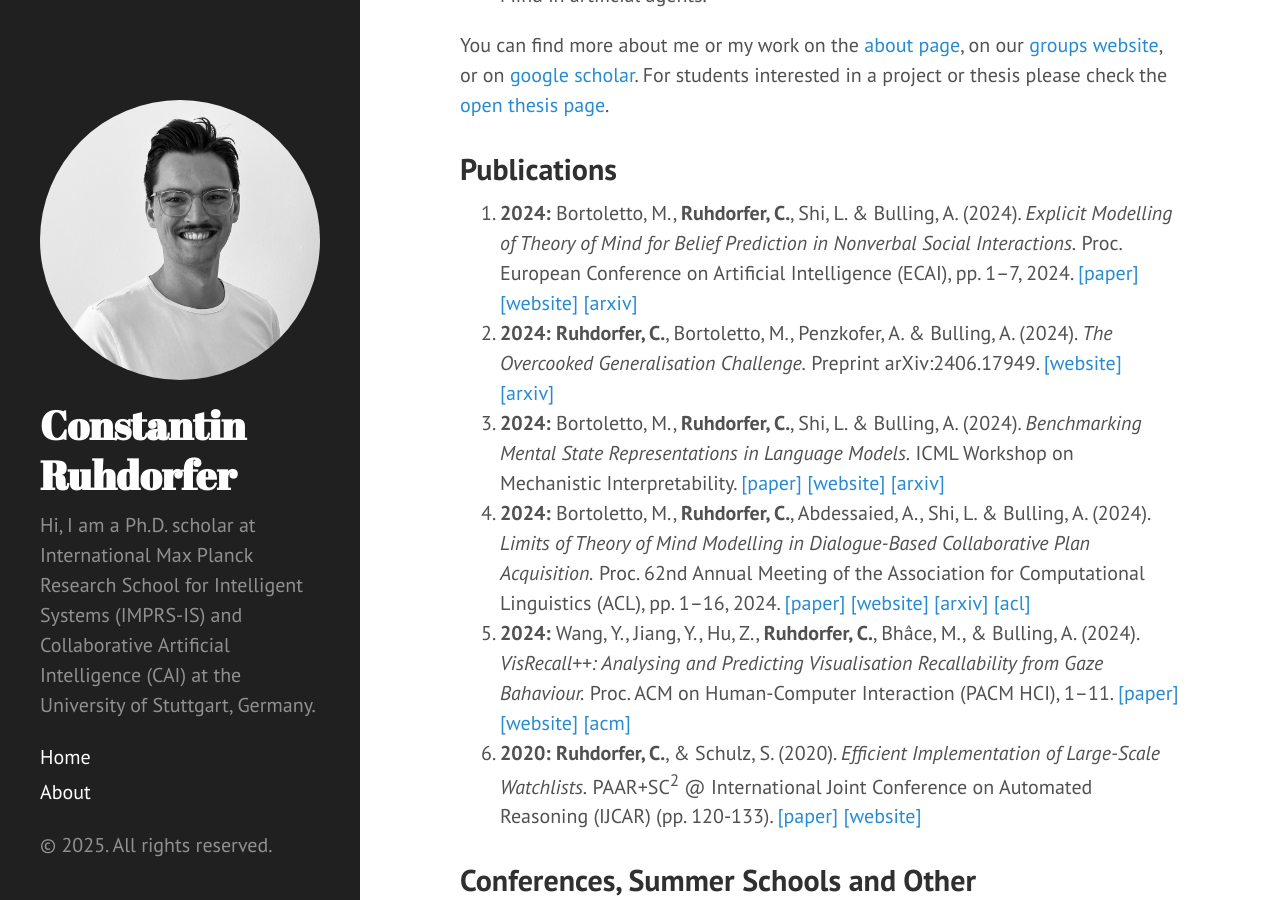
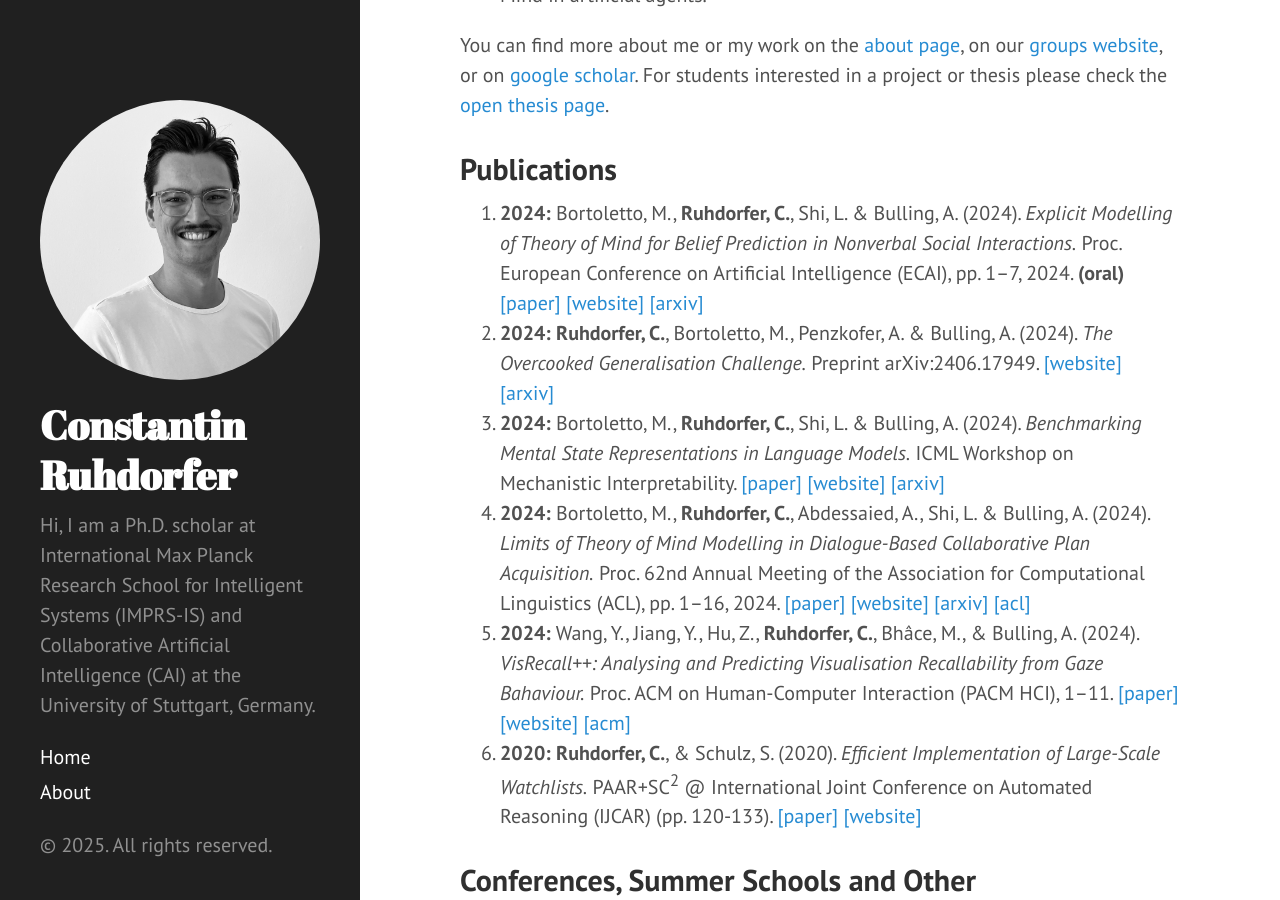
Before and after one commit to ConstantinRuhdorfer/constantinruhdorfer.github.io, a Jekyll site: the page built from index.html, in a window 1280 px wide and 900 px high, scrolled down 650 px. Built offline with Jekyll 4.4.1, drawn with Linux system fonts in a browser that asks for light colours; the list of posts is cut into pages by our own code.

Commit message:
Update index.html

```diff
--- a/index.html
+++ b/index.html
@@ -21,7 +21,7 @@
 <h2 class="post-title">Publications</h2>
 
 <ol>
-  <li><b>2024:</b> Bortoletto, M., <b>Ruhdorfer, C.</b>, Shi, L. & Bulling, A. (2024). <i>Explicit Modelling of Theory of Mind for Belief Prediction in Nonverbal Social Interactions.</i> Proc. European Conference on Artificial Intelligence (ECAI), pp. 1–7, 2024. <a href="https://collaborative-ai.org/publications/bortoletto24_ecai.pdf">[paper]</a> <a href="https://www.collaborative-ai.org/publications/bortoletto24_ecai/">[website]</a> <a href="https://arxiv.org/abs/2407.06762">[arxiv]</a></li>
+  <li><b>2024:</b> Bortoletto, M., <b>Ruhdorfer, C.</b>, Shi, L. & Bulling, A. (2024). <i>Explicit Modelling of Theory of Mind for Belief Prediction in Nonverbal Social Interactions.</i> Proc. European Conference on Artificial Intelligence (ECAI), pp. 1–7, 2024. <b>(oral)</b> <a href="https://collaborative-ai.org/publications/bortoletto24_ecai.pdf">[paper]</a> <a href="https://www.collaborative-ai.org/publications/bortoletto24_ecai/">[website]</a> <a href="https://arxiv.org/abs/2407.06762">[arxiv]</a></li>
   <li><b>2024:</b> <b>Ruhdorfer, C.</b>, Bortoletto, M., Penzkofer, A. & Bulling, A. (2024). <i>The Overcooked Generalisation Challenge.</i> Preprint arXiv:2406.17949. <a href="https://www.collaborative-ai.org/publications/ruhdorfer2024_arxiv/">[website]</a> <a href="https://arxiv.org/abs/2406.17949">[arxiv]</a></li>
   <li><b>2024:</b> Bortoletto, M., <b>Ruhdorfer, C.</b>, Shi, L. & Bulling, A. (2024). <i>Benchmarking Mental State Representations in Language Models.</i> ICML Workshop on Mechanistic Interpretability. <a href="https://www.collaborative-ai.org/publications/bortoletto24_icmlw.pdf">[paper]</a> <a href="https://www.collaborative-ai.org/publications/bortoletto24_icmlw/">[website]</a> <a href="https://arxiv.org/abs/2406.17513">[arxiv]</a></li>
   <li><b>2024:</b> Bortoletto, M., <b>Ruhdorfer, C.</b>, Abdessaied, A., Shi, L. & Bulling, A. (2024). <i>Limits of Theory of Mind Modelling in Dialogue-Based Collaborative Plan Acquisition.</i> Proc. 62nd Annual Meeting of the Association for Computational Linguistics (ACL), pp. 1–16, 2024. <a href="https://www.collaborative-ai.org/publications/bortoletto24_acl.pdf">[paper]</a> <a href="https://www.collaborative-ai.org/publications/bortoletto24_acl/">[website]</a> <a href="https://arxiv.org/abs/2405.12621">[arxiv]</a> <a href="https://aclanthology.org/2024.acl-long.266/">[acl]</a></li>
```
